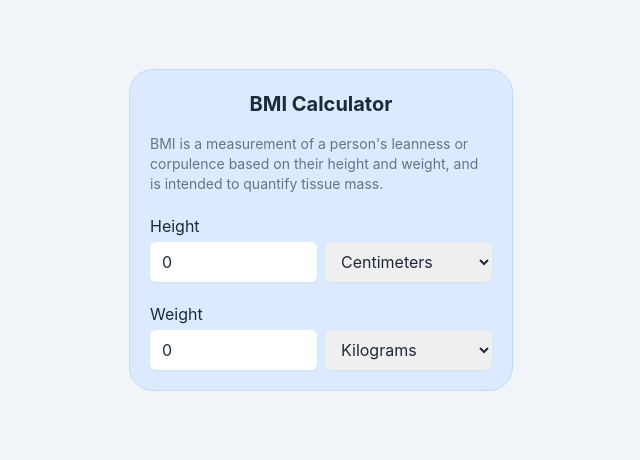
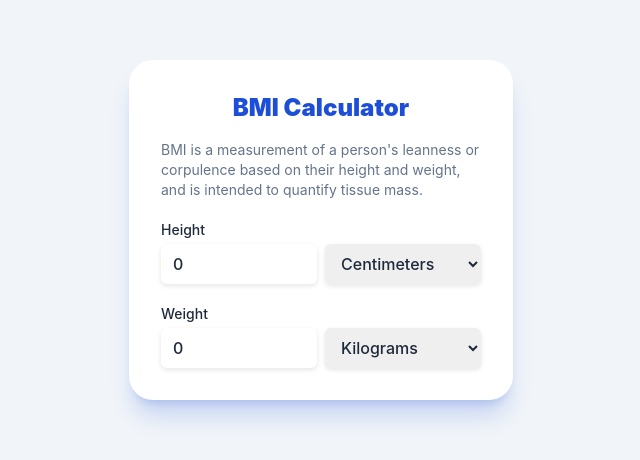
Before and after one commit to late-exairu/bmi-calculator, a React (Vite) app: page / in a window 1280 px wide. Shown: the part 170-630 px from the top of the page, without its empty margins (319-959 px from the left). Built offline with nearby package versions, Linux system fonts and the light colour scheme.

Commit message:
Update styling

```diff
--- a/src/App.tsx
+++ b/src/App.tsx
@@ -67,8 +67,8 @@ function App() {
   );
 
   return (
-    <div className="flex-0 flex min-w-0 max-w-sm flex-col items-center justify-center rounded-2xl border border-blue-200 bg-blue-100 p-3 sm:rounded-3xl sm:p-5">
-      <h1 className="mb-4 text-xl font-bold">BMI Calculator</h1>
+    <div className="flex-0 flex min-w-0 max-w-sm flex-col items-center justify-center rounded-2xl border-blue-200 bg-white p-5 font-medium shadow-xl shadow-blue-700/20 sm:rounded-3xl sm:p-8">
+      <h1 className="mb-4 text-2xl font-black text-blue-700">BMI Calculator</h1>
 
       <div className="flex flex-col gap-5">
         {/* debug */}
@@ -84,13 +84,13 @@ function App() {
           bmi: {bmi}
           <br />
         </p> */}
-        <p className="text-sm text-slate-500">
+        <p className="text-sm font-normal text-slate-500">
           BMI is a measurement of a person's leanness or corpulence based on
           their height and weight, and is intended to quantify tissue mass.
         </p>
         {data.map((item, i) => (
           <div key={i} className="flex flex-wrap gap-x-2">
-            <label className="mb-1 block w-full">{item.label}</label>
+            <label className="mb-1 block w-full text-sm">{item.label}</label>
             <input
               type="number"
               value={
@@ -105,10 +105,10 @@ function App() {
                   ? setHeight(parseInt(e.target.value))
                   : setWeight(parseInt(e.target.value))
               }
-              className="h-10 w-full min-w-0 flex-1 rounded-md border-2 border-none border-gray-300 px-3 shadow-sm outline-offset-2 transition-shadow focus-visible:shadow-md focus-visible:outline-2 focus-visible:outline-blue-300"
+              className="h-10 w-full min-w-0 flex-1 rounded-md border-2 border-none border-gray-300 px-3 shadow-[0_2px_5px_0_rgba(0,0,0,0.1)] outline-offset-2 transition-shadow focus-visible:shadow-md focus-visible:outline-2 focus-visible:outline-blue-300"
             />
             <select
-              className="h-10 w-full flex-1 rounded-md border-2 border-none border-gray-300 px-3 shadow-sm outline-offset-2 transition-shadow focus-visible:shadow-md focus-visible:outline-4 focus-visible:outline-blue-300"
+              className="h-10 w-full flex-1 rounded-md border-2 border-none border-gray-300 px-3  shadow-[0_2px_5px_0_rgba(0,0,0,0.1)] outline-offset-2 transition-shadow focus-visible:shadow-md focus-visible:outline-4 focus-visible:outline-blue-300"
               onChange={(e) => {
                 item.label === "Height"
                   ? setHeightUnit(e.target.value)
```
